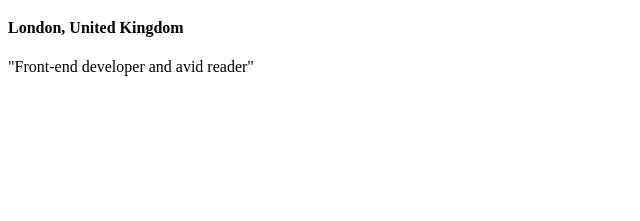
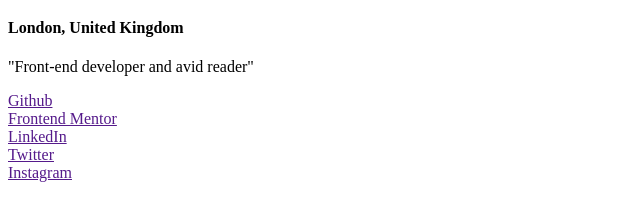
Before and after one commit to Creepy01/Fronnt-end, a plain HTML site: page Social_links_profile/index.html in a window 1280 px wide. Shown: the part 249-470 px from the top of the page, without its empty margins (0-640 px from the left). Drawn offline with Linux system fonts and the light colour scheme.

Commit message:
social links

```diff
--- a/Social_links_profile/index.html
+++ b/Social_links_profile/index.html
@@ -4,15 +4,24 @@
     <meta charset="UTF-8">
     <meta name="viewport" content="width=device-width, initial-scale=1.0">
     <title>Document</title>
+    <link rel="stylesheet" href="styles.css">
 </head>
 <body>
     <div class="container">
-        <div>
+        <div class="info">
             <img src="./social-links-profile-main/assets/images/avatar-jessica.jpeg" alt="">
             <h1>Jessica Randall</h1>
             <h4>London, United Kingdom</h4>
             <p>"Front-end developer and avid reader"</p>
         </div>
+            <ul>
+                <li><a href="">Github</a></li>
+                <li><a href="">Frontend Mentor</a></li>
+                <li><a href="">LinkedIn</a></li>
+                <li><a href="">Twitter</a></li>
+                <li><a href="">Instagram</a></li>
+            </ul>
+        </div>
     </div>
 </body>
 </html>
--- /dev/null
+++ b/Social_links_profile/styles.css
@@ -0,0 +1,54 @@
+
+*{
+    list-style: none;
+    padding: 0;
+}
+/* .container{
+    font-family: 'Inter';
+    color: white;
+    background-color: #303030;
+    width: 20vw;
+    margin: auto;
+    margin-top: 200px;
+    padding-top: 2%;
+    padding-bottom: 2%;
+    border-radius: 5px;
+    min-width: 200px;
+}
+.container h1, h4, p{
+    text-align: center
+}
+.container h4{
+    color: rgb(196, 255, 108);
+}
+.container p{
+    margin: 30px 0;
+}
+.info img{
+    display:block;
+    margin-left: auto ;
+    margin-right:auto ;
+    border-radius: 100px;
+    width: 30%;
+}
+ul{
+    width: 100%;
+    list-style: none;}
+li{
+    font-weight: bold;
+    display: block;
+    list-style: none;
+    text-align: center;
+    padding: 14px 0;
+    margin: 10px 0;
+    width: 80%;
+    background-color: #525151;
+    border-radius: 5px;
+}
+a{
+    text-decoration: none;
+}
+a:visited{
+    color: white;
+}
+ */
```
